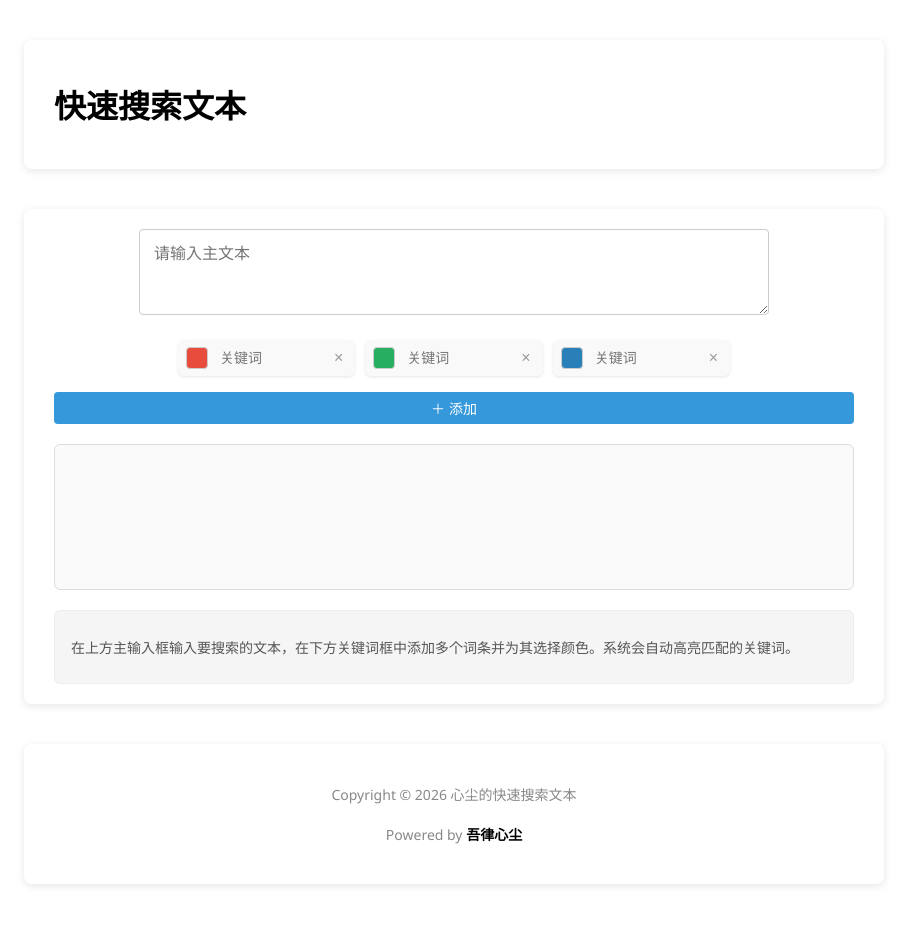
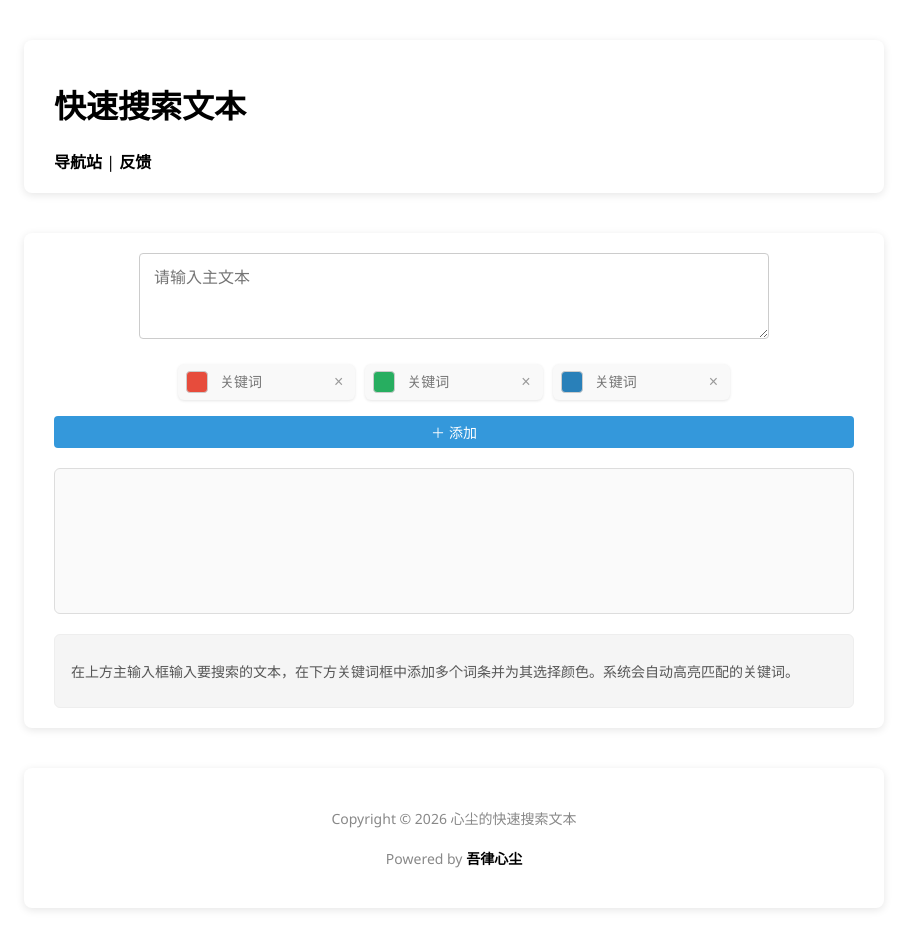
Before and after one commit to drpasserby/QuickSearchText, a Vue app: page / in a window 1280 px wide. Shown: the whole page, without its empty margins (186-1093 px from the left). Before the commit the page ends 924 px from the top, so only its background shows below. Built offline with nearby package versions, Linux system fonts and the light colour scheme.

Commit message:
Update Header.vue

```diff
--- a/src/components/Header.vue
+++ b/src/components/Header.vue
@@ -1,6 +1,10 @@
 <template>
   <div class="header_container container">
     <h1>快速搜索文本</h1>
+    <div>
+      <a href="https://wulvxinchen.cn/">导航站</a>&nbsp;|
+      <a href="https://github.com/drpasserby/QuickSearchText/issues">反馈</a>
+      </div>
   </div>
 </template>
 
```
